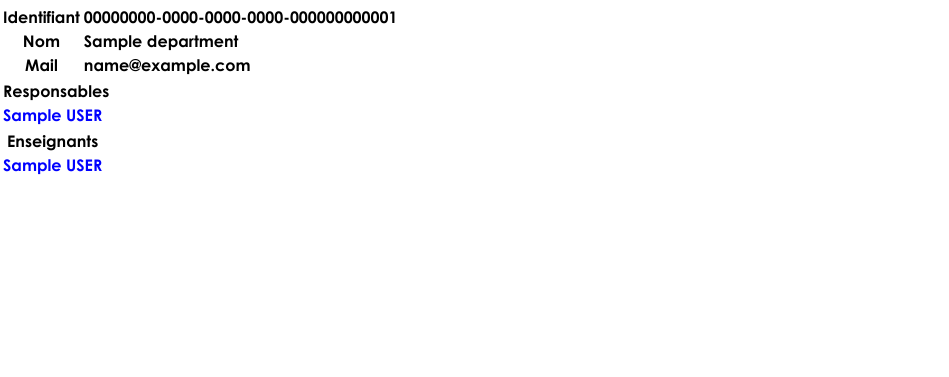
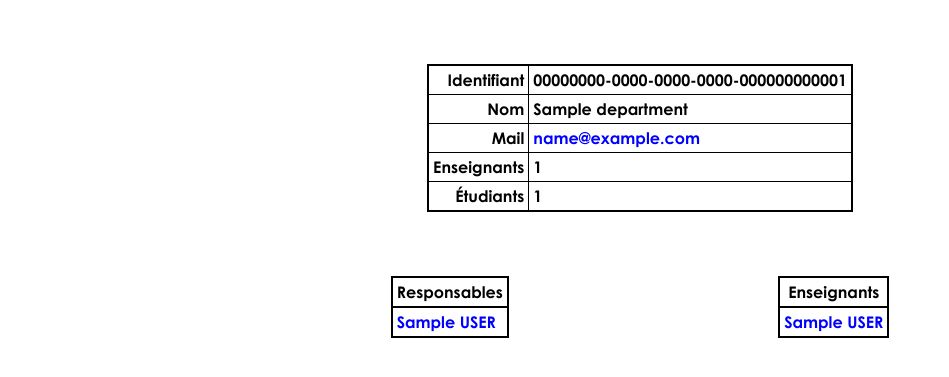
Before and after one commit to Faraphel/Palto-Server, a Django app: page /departments/view/00000000-0000-0000-0000-000000000001/ in a window 1280 px wide. Shown: the part 78-455 px from the top of the page, without its empty margins (0-949 px from the left). Run offline with Django 4.2, Linux system fonts and the light colour scheme; a user stored in the database is signed in; tables that the repository leaves empty hold one stand-in row (values such as "Sample post").

Commit message:
added basic css for department view

```diff
--- /dev/null
+++ b/Palto/Palto/static/Palto/css/department_view.css
@@ -0,0 +1,39 @@
+#department-informations {
+    border-collapse: collapse;
+    border: 2px solid black;
+    margin: 5% auto;
+}
+
+#department-informations th {
+    text-align: right;
+    border: 1px solid black;
+    padding: 4px;
+}
+
+#department-informations td {
+    text-align: left;
+    border: 1px solid black;
+    padding: 4px;
+}
+
+#department-relations {
+    display: flex;
+    width: 60%;
+    margin: auto;
+}
+
+.department-relation {
+    border-collapse: collapse;
+    border: 2px solid black;
+    margin: 0 auto auto auto;
+}
+
+.department-relation th {
+    border: 2px solid black;
+    padding: 4px;
+}
+
+.department-relation td {
+    border: 2px solid black;
+    padding: 4px;
+}
--- a/Palto/Palto/templates/Palto/department_view.html
+++ b/Palto/Palto/templates/Palto/department_view.html
@@ -1,12 +1,17 @@
 {% extends "Palto/base/base-features.html" %}
 {% load dict_tags %}
+{% load static %}
 
+{% block style %}
+    {{ block.super }}
+    <link rel="stylesheet" href="{% static "Palto/css/department_view.css" %}" />
+{% endblock %}
 
 {% block body %}
     {{ block.super }}
 
     {# department's information #}
-    <table>
+    <table id="department-informations">
         <tr>
             <th>Identifiant</th>
             <td>{{ department.id }}</td>
@@ -17,12 +22,21 @@
         </tr>
         <tr>
             <th>Mail</th>
-            <td>{% if department.email != None %}{{ department.email }}{% else %} / {% endif %}</td>
+            <td><a href="mailto:{{ department.email }}">{{ department.email }}</a></td>
+        </tr>
+        <tr>
+            <th>Enseignants</th>
+            <td>{{ department.teachers.count }}</td>
+        </tr>
+        <tr>
+            <th>Étudiants</th>
+            <td>{{ department.students.count }}</td>
         </tr>
     </table>
 
+    <div id="department-relations">
         {# department's managers #}
-    <table>
+        <table class="department-relation">
             <thead>
                 <tr>
                     <th>Responsables</th>
@@ -38,7 +52,7 @@
         </table>
 
         {# department's teachers #}
-    <table>
+        <table class="department-relation">
             <thead>
                 <tr>
                     <th>Enseignants</th>
@@ -52,4 +66,5 @@
                 {% endfor %}
             </tbody>
         </table>
+    </div>
 {% endblock %}
```
Lines whose indentation alone changed are shown as unchanged.
